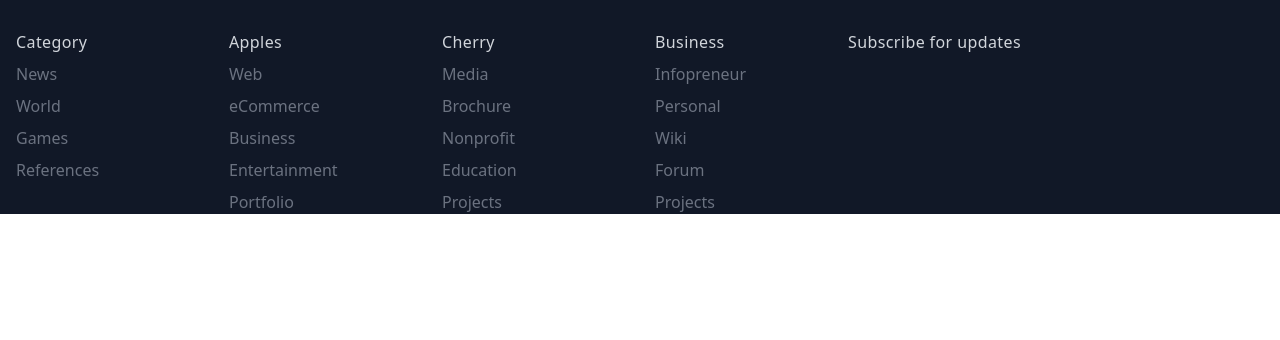
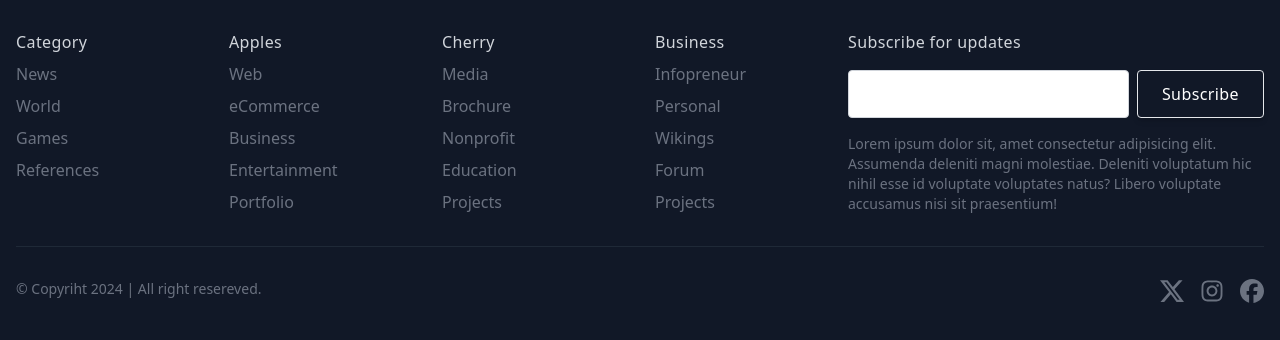
Before and after one commit to NurMuhammad1988/for-techinfo-uz, a React (Vite) app in the folder react-blog-website/: page / in a window 1280 px wide. Shown: the part 837-1177 px from the top of the page. Before the commit the page ends 1083 px from the top, so only its background shows below. Built offline with nearby package versions, Linux system fonts and the light colour scheme; no server answers.

Commit message:
flu very very srong flu qh qh qh

```diff
--- a/react-blog-website/src/conponents/Footer.jsx
+++ b/react-blog-website/src/conponents/Footer.jsx
@@ -1,10 +1,11 @@
 import React from "react";
+import { FaFacebook, FaInstagram } from "react-icons/fa6";
+import { BsTwitterX } from "react-icons/bs";
 
 const Footer = () => {
     return (
         <div className="bg-gray-900">
             <div className="px-4 pt-16 mx-auto sm:max-w-xl md:max-w-full lg:max-w-screen-xl md:px-24 lg:px-4">
-
                 <div className="grid mb-8 lg:grid-cols-6">
                     <div className="grid grid-cols-2 gap-5 lg:col-span-4 md:grid-cols-4">
                         {/* category 1*/}
@@ -186,7 +187,7 @@ const Footer = () => {
                                         className="text-gray-500 transition-colors duration-300 hover:text-orange-500"
                                         href="/"
                                     >
-                                        Wiki
+                                        Wikings
                                     </a>
                                 </li>
 
@@ -209,7 +210,6 @@ const Footer = () => {
                                 </li>
                             </ul>
                         </div>
-
                     </div>
 
                     {/* subscription*/}
@@ -217,6 +217,30 @@ const Footer = () => {
                         <p className="font-medium tracking-wide text-gray-300">
                             Subscribe for updates
                         </p>
+
+                        <form className="mt-4 flex flex-col md:flex-row">
+                            <input
+                                className="flex-grow w-full h-12 px-4 mb-3 transition duration-200 bg-white border border-gray-300 rounded shadow-sm aspect-auto md:mr-2 md:mb-0 focus:bg-purple-400 focus:outline-none"
+                                type="email"
+                                name="email"
+                                id="email"
+                            />
+                            <button
+                                className="inline-flex items-center  justify-center h-12 px-6  font-medium tracking-wide text-white transition duration-200 rounded shadow-md hover:bg-orange-500 focus:outline-none border"
+                                type="submit"
+                            >
+                                Subscribe
+                            </button>
+                        </form>
+
+                        <p className="mt-4 text-sm text-gray-500 ">
+                            Lorem ipsum dolor sit, amet consectetur adipisicing
+                            elit. Assumenda deleniti magni molestiae. Deleniti
+                            voluptatum hic nihil esse id voluptate voluptates
+                            natus? Libero voluptate accusamus nisi sit
+                            praesentium!
+                        </p>
+
                         {/* <ul className="mt-2 space-y-2">
                                 <li>
                                     <a
@@ -263,12 +287,35 @@ const Footer = () => {
                                     </a>
                                 </li>
                             </ul> */}
+                    </div>
+                </div>
 
+                <div className="flex flex-col justify-between pt-8 pb-10 border-t border-gray-800 sm:flex-row ">
+                    <p className="text-sm text-gray-500">
+                        © Copyriht 2024 | All right resereved.
+                    </p>
 
+                    <div className="flex items-center mt-4 space-x-4 sm:mt-0    ">
+                        <a
+                            className="text-gray-500 transition-all duration-300 hover:text-orange-500 "
+                            href=""
+                        >
+                            <BsTwitterX className="h-6 w-6" />
+                        </a>
 
+                        <a
+                            className="text-gray-500 transition-all duration-300 hover:text-orange-500 "
+                            href=""
+                        >
+                            <FaInstagram className="h-6 w-6" />
+                        </a>
 
-
-                            {/* 3:07:24 chi minutda qoldi */}
+                        <a
+                            className="text-gray-500 transition-all duration-300 hover:text-orange-500 "
+                            href=""
+                        >
+                            <FaFacebook className="h-6 w-6" />
+                        </a>
                     </div>
                 </div>
             </div>
```
Lines whose indentation alone changed are shown as unchanged.
